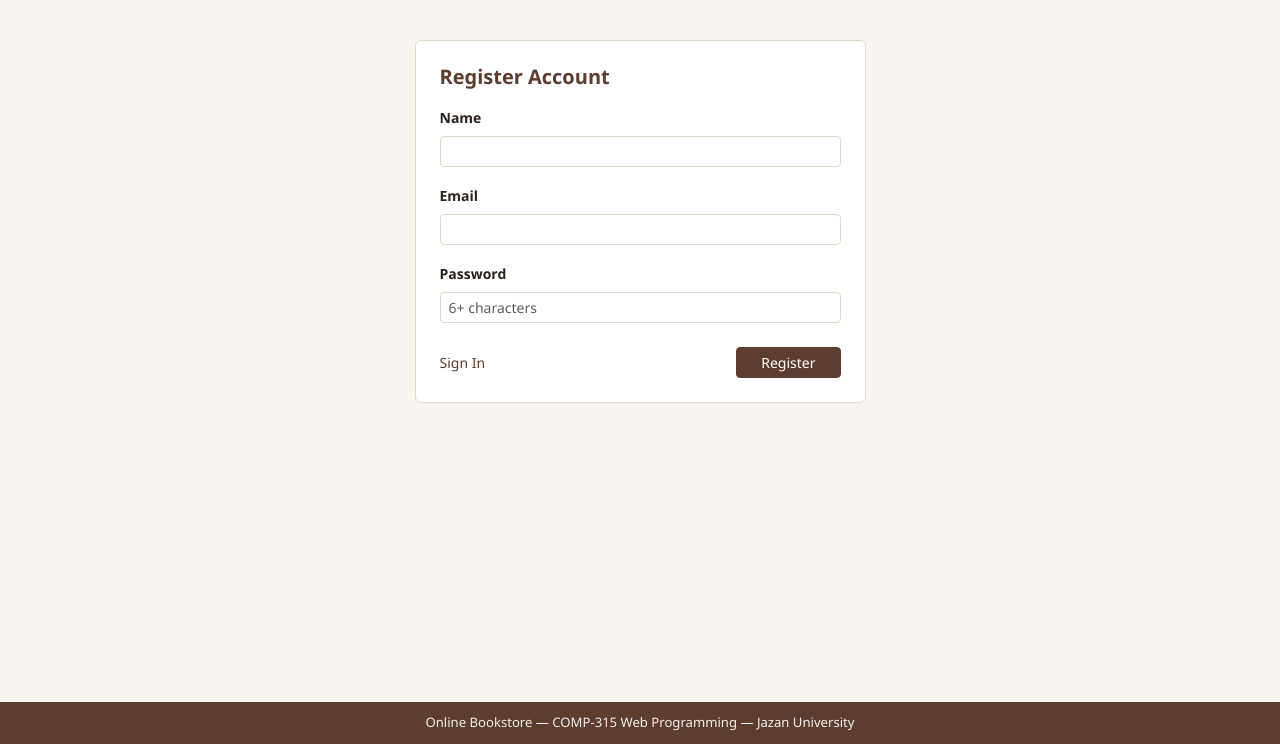
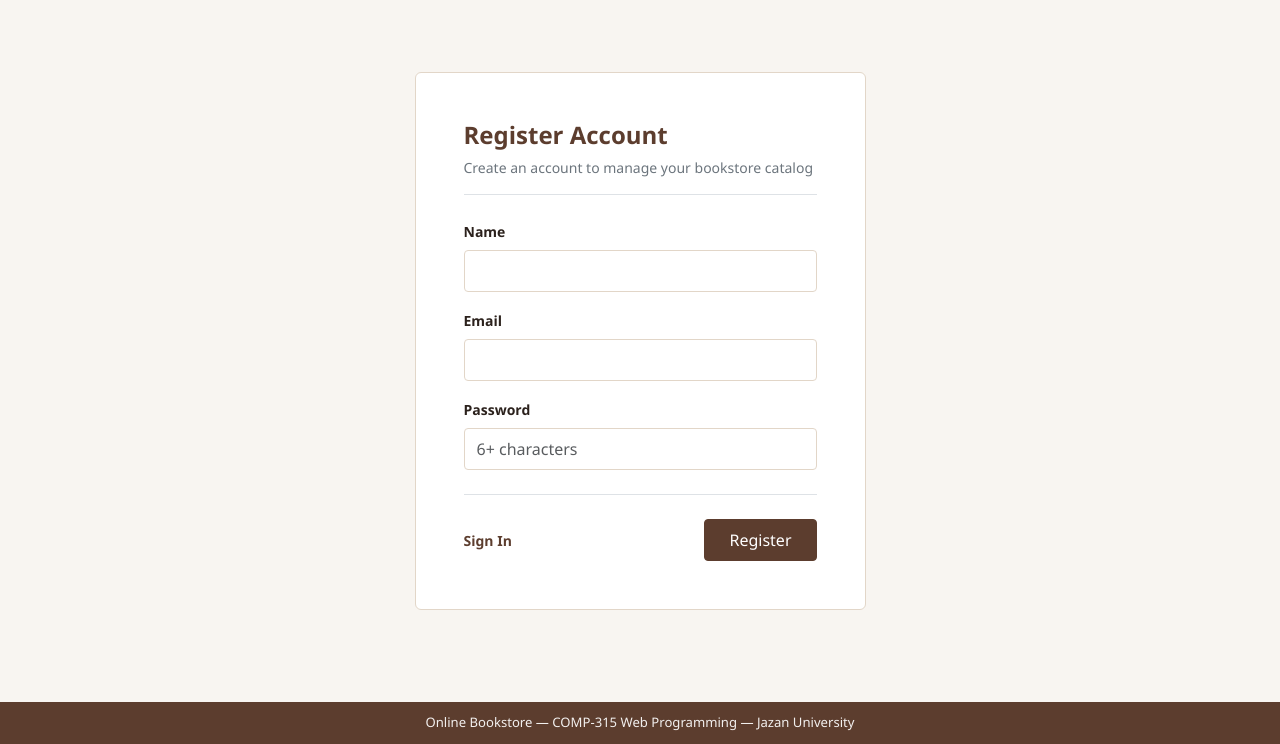
Before and after one commit to Ahmed7705/student-feedback, a Laravel app: page /register in a window 1280 px wide. Shown: the part 56-800 px from the top of the page. Run offline with Laravel 12, Linux system fonts and the light colour scheme.

Commit message:
Enhance login and register cards height, padding, and layout with 11/11 screen parity

```diff
--- a/New folder/online-bookstore/online-bookstore-laravel/resources/views/auth/register.blade.php
+++ b/New folder/online-bookstore/online-bookstore-laravel/resources/views/auth/register.blade.php
@@ -3,13 +3,16 @@
 @section('title', 'Register')
 
 @section('content')
-<div class="row justify-content-center mt-3">
-    <div class="col-md-5">
-        <div class="panel-box p-4">
-            <h5 class="fw-bold mb-3" style="color: var(--theme-main);">Register Account</h5>
+<div class="row justify-content-center my-5">
+    <div class="col-md-5 col-lg-5">
+        <div class="panel-box p-4 p-md-5" style="min-height: 480px;">
+            <div class="mb-4 pb-3 border-bottom">
+                <h4 class="fw-bold mb-2" style="color: var(--theme-main);">Register Account</h4>
+                <div class="text-secondary small">Create an account to manage your bookstore catalog</div>
+            </div>
 
             @if ($errors->any())
-                <div class="alert alert-danger py-2 small text-center">
+                <div class="alert alert-danger py-2 small text-center mb-4">
                     <ul class="mb-0 ps-3">
                         @foreach ($errors->all() as $msg)
                             <li>{{ $msg }}</li>
@@ -21,23 +24,23 @@
             <form action="{{ route('register.post') }}" method="POST">
                 @csrf
                 <div class="mb-3">
-                    <label class="form-label small fw-bold">Name</label>
-                    <input type="text" name="name" class="form-control form-control-sm" value="{{ old('name') }}" required>
+                    <label class="form-label small fw-bold mb-2">Name</label>
+                    <input type="text" name="name" class="form-control py-2" value="{{ old('name') }}" required>
                 </div>
 
                 <div class="mb-3">
-                    <label class="form-label small fw-bold">Email</label>
-                    <input type="email" name="email" class="form-control form-control-sm" value="{{ old('email') }}" required>
+                    <label class="form-label small fw-bold mb-2">Email</label>
+                    <input type="email" name="email" class="form-control py-2" value="{{ old('email') }}" required>
                 </div>
 
-                <div class="mb-3">
-                    <label class="form-label small fw-bold">Password</label>
-                    <input type="password" name="password" class="form-control form-control-sm" placeholder="6+ characters" required>
+                <div class="mb-4">
+                    <label class="form-label small fw-bold mb-2">Password</label>
+                    <input type="password" name="password" class="form-control py-2" placeholder="6+ characters" required>
                 </div>
 
-                <div class="d-flex justify-content-between align-items-center pt-2">
-                    <a href="{{ route('login') }}" class="small text-decoration-none" style="color: var(--theme-main);">Sign In</a>
-                    <button type="submit" class="btn btn-store btn-sm px-4">Register</button>
+                <div class="d-flex justify-content-between align-items-center pt-4 mt-4 border-top">
+                    <a href="{{ route('login') }}" class="small text-decoration-none fw-semibold" style="color: var(--theme-main);">Sign In</a>
+                    <button type="submit" class="btn btn-store px-4 py-2">Register</button>
                 </div>
             </form>
         </div>
```
Also changed, not shown: New folder/online-bookstore/online-bookstore-laravel/resources/views/auth/login.blade.php (+15 -13 lines), New folder/online-bookstore/online-bookstore-php/login.php (+15 -13 lines), New folder/online-bookstore/online-bookstore-php/register.php (+18 -15 lines), New folder/online-bookstore/online-bookstore-php/database.sqlite, 2 other files.
